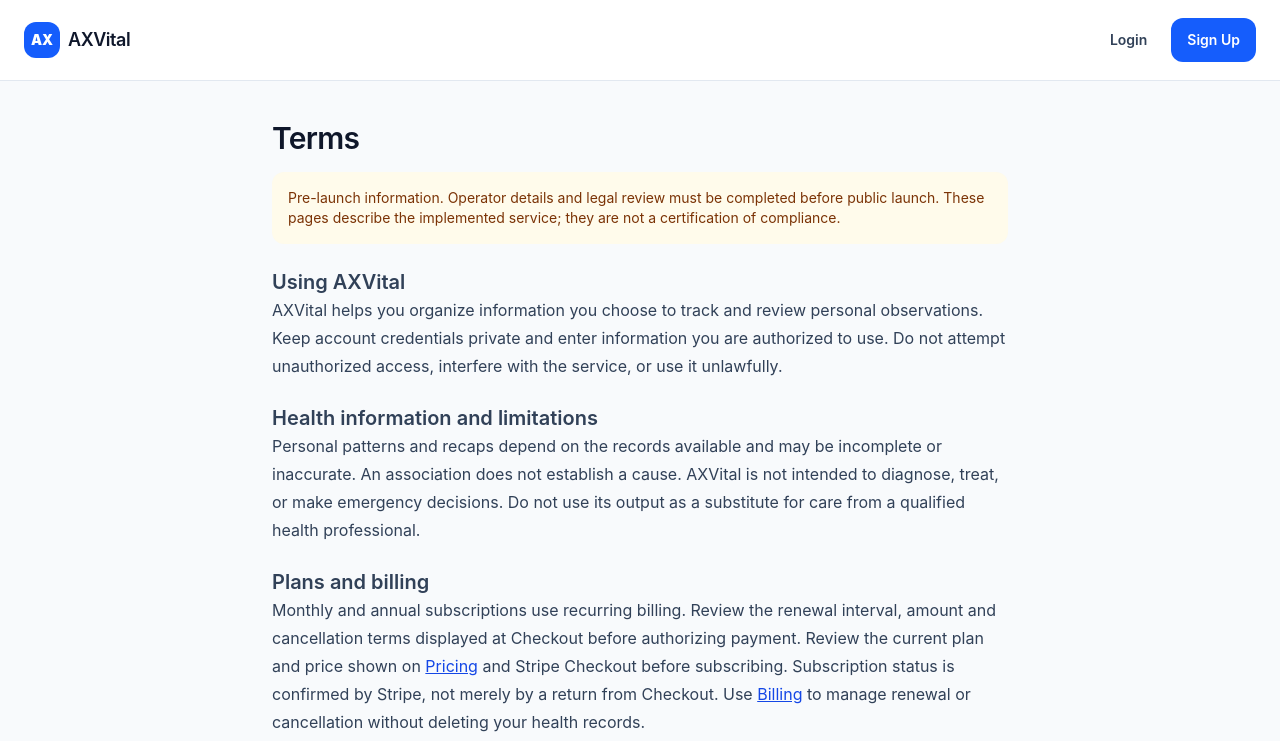
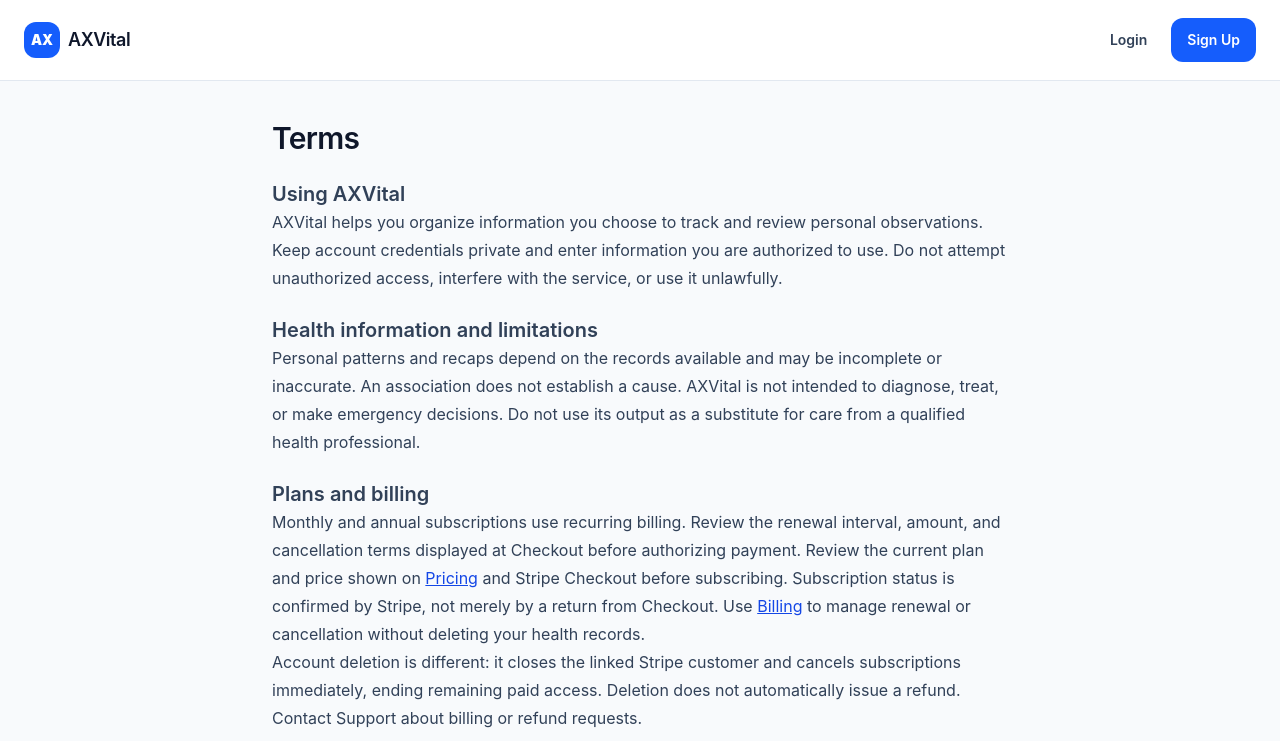
Before and after one commit to Anthony-Athens/axvital, a Next.js app: page /terms in a window 1280 px wide. Shown: the top 741 px of the page. Built offline with nearby package versions, Linux system fonts and the light colour scheme; no server answers.

Commit message:
Launch Readiness Phase 2

```diff
--- a/components/account/TrustPage.tsx
+++ b/components/account/TrustPage.tsx
@@ -3,5 +3,5 @@
 import {publicTrustDetails} from "@/lib/account/trust";
 export function TrustPage({title,children}:{title:string;children:React.ReactNode}){
   const details=publicTrustDetails();
-  return <><article className="mx-auto max-w-3xl px-4 py-10"><h1 className="text-3xl font-semibold">{title}</h1>{details.operator&&<p className="mt-2 text-sm text-slate-600">Operated by {details.operator}</p>}{!details.reviewed&&<p role="status" className="mt-4 rounded-xl bg-amber-50 p-4 text-sm text-amber-900">Pre-launch information. Operator details and legal review must be completed before public launch. These pages describe the implemented service; they are not a certification of compliance.</p>}<div className="mt-6 space-y-6 leading-7 text-slate-700">{children}</div><nav aria-label="Trust and account links" className="mt-8 flex flex-wrap gap-4 border-t pt-4">{[["/privacy","Privacy"],["/terms","Terms"],["/contact","Contact"],["/settings","Account controls"]].map(([href,label])=><Link className="inline-flex min-h-11 items-center font-semibold text-blue-700 underline" key={href} href={href}>{label}</Link>)}</nav></article><Footer/></>;
+  return <><article className="mx-auto max-w-3xl px-4 py-10"><h1 className="text-3xl font-semibold">{title}</h1>{details.operator&&<p className="mt-2 text-sm text-slate-600">Operated by {details.operator}</p>}<div className="mt-6 space-y-6 leading-7 text-slate-700">{children}</div><nav aria-label="Trust and account links" className="mt-8 flex flex-wrap gap-4 border-t pt-4">{[["/privacy","Privacy"],["/terms","Terms"],["/contact","Contact"],["/settings","Account controls"]].map(([href,label])=><Link className="inline-flex min-h-11 items-center font-semibold text-blue-700 underline" key={href} href={href}>{label}</Link>)}</nav></article><Footer/></>;
 }
```
Also changed, not shown: app/contact/page.tsx (+1 -1 lines), app/privacy/page.tsx (+1 -1 lines), app/terms/page.tsx (+1 -1 lines), 2 other files (tests, documents, lock files or other folders).
